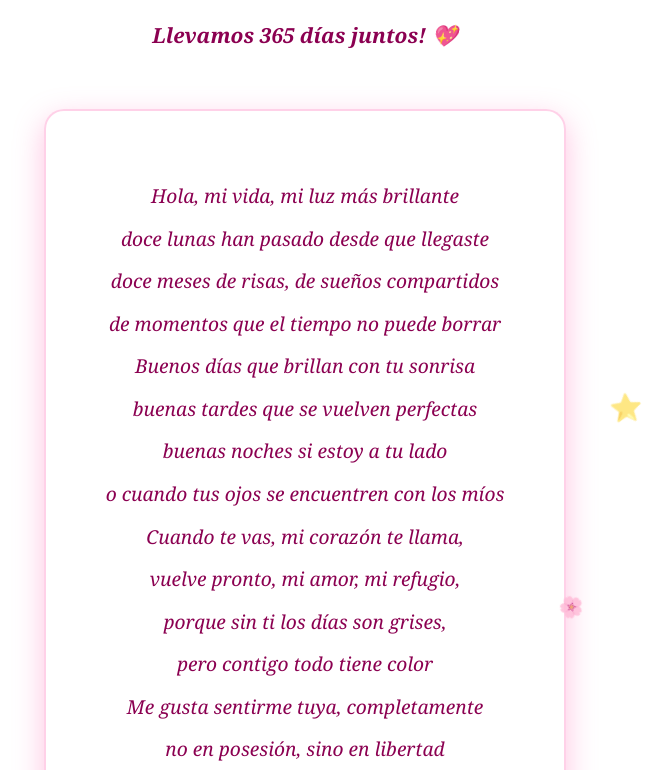
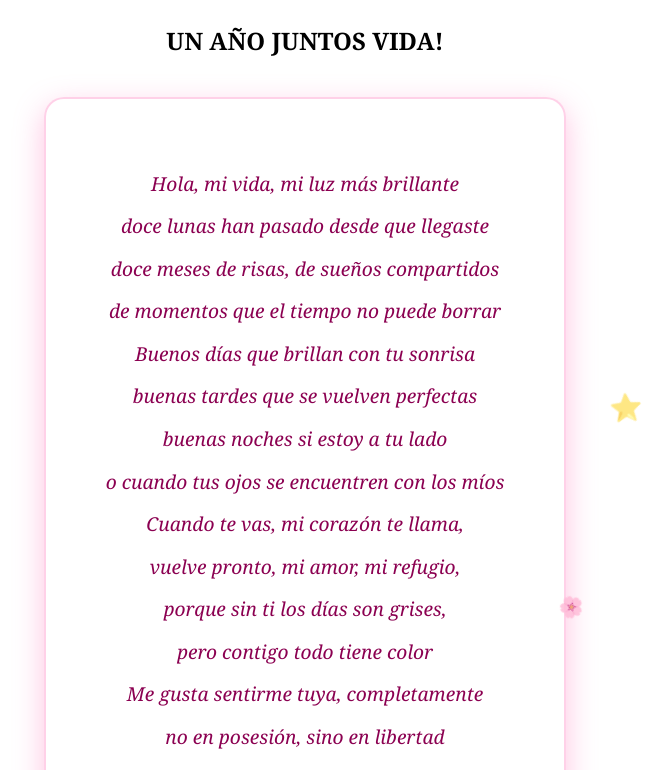
Before and after one commit to yandiraMN/amorcito, a plain HTML site: page index.html in a window 1280 px wide. Shown: the part 98-868 px from the top of the page, without its empty margins (335-1007 px from the left). Drawn offline with Linux system fonts and the light colour scheme.

Commit message:
git commit "2"

```diff
--- a/amor.js
+++ b/amor.js
@@ -48,13 +48,6 @@ function animarEstrofas() {
     });
 }
 
-function contadorAmor() {
-    const inicio = new Date("2024-10-19");
-    const hoy = new Date();
-    const diff = hoy - inicio;
-    const dias = Math.floor(diff / (1000 * 60 * 60 * 24));
-    document.getElementById("contador").textContent = `Llevamos ${dias} días juntos! 💖`;
-}
 
 function escribirTitulo() {
     const titulo = document.querySelector('h1');
--- a/index.html
+++ b/index.html
@@ -10,7 +10,7 @@
     <!-- por si ves el código: te amo -->
      <main>
         <h1 class="fecha">Un año de amor 💕</h1>
-        <h2 id="contador"></h2>
+        <h2>UN AÑO JUNTOS VIDA!</h2>
         <section class="poema-container">
             <article class="estrofa">
                 <p>Hola, mi vida, mi luz más brillante</p>
```
